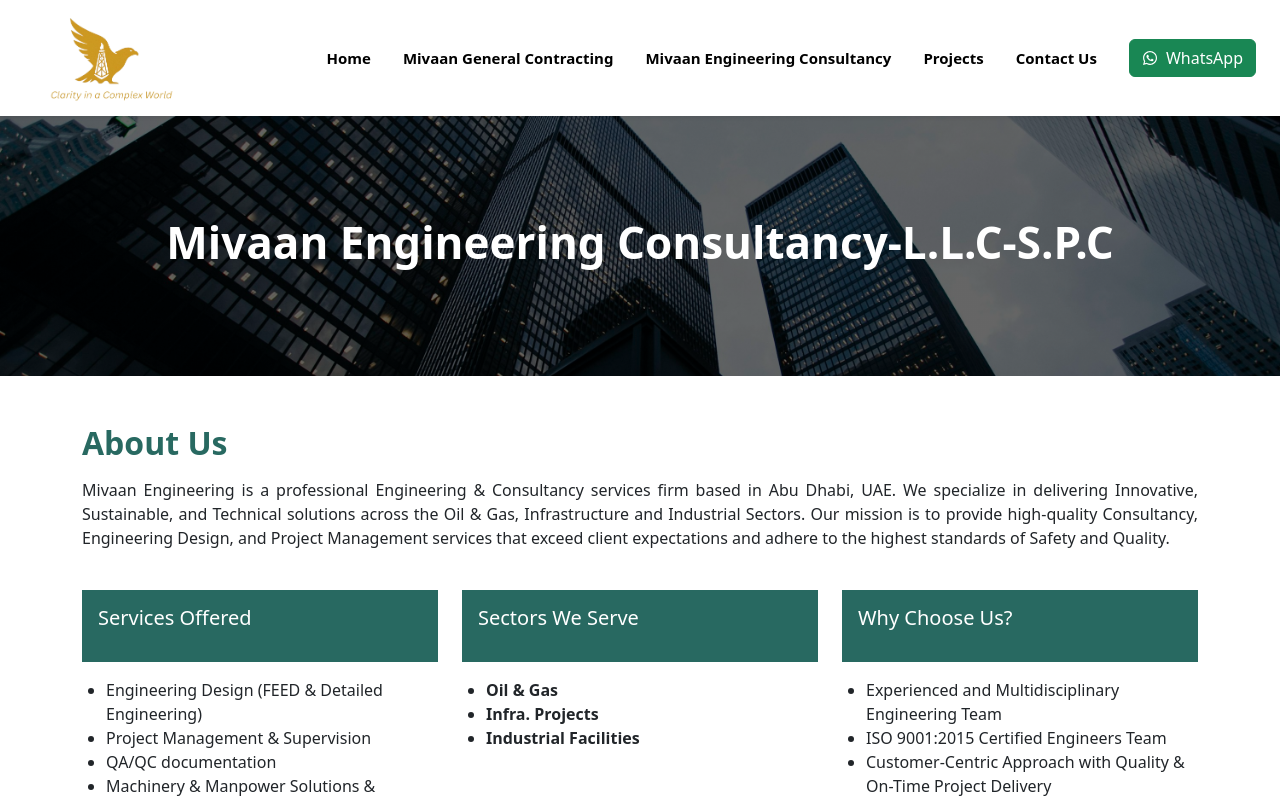
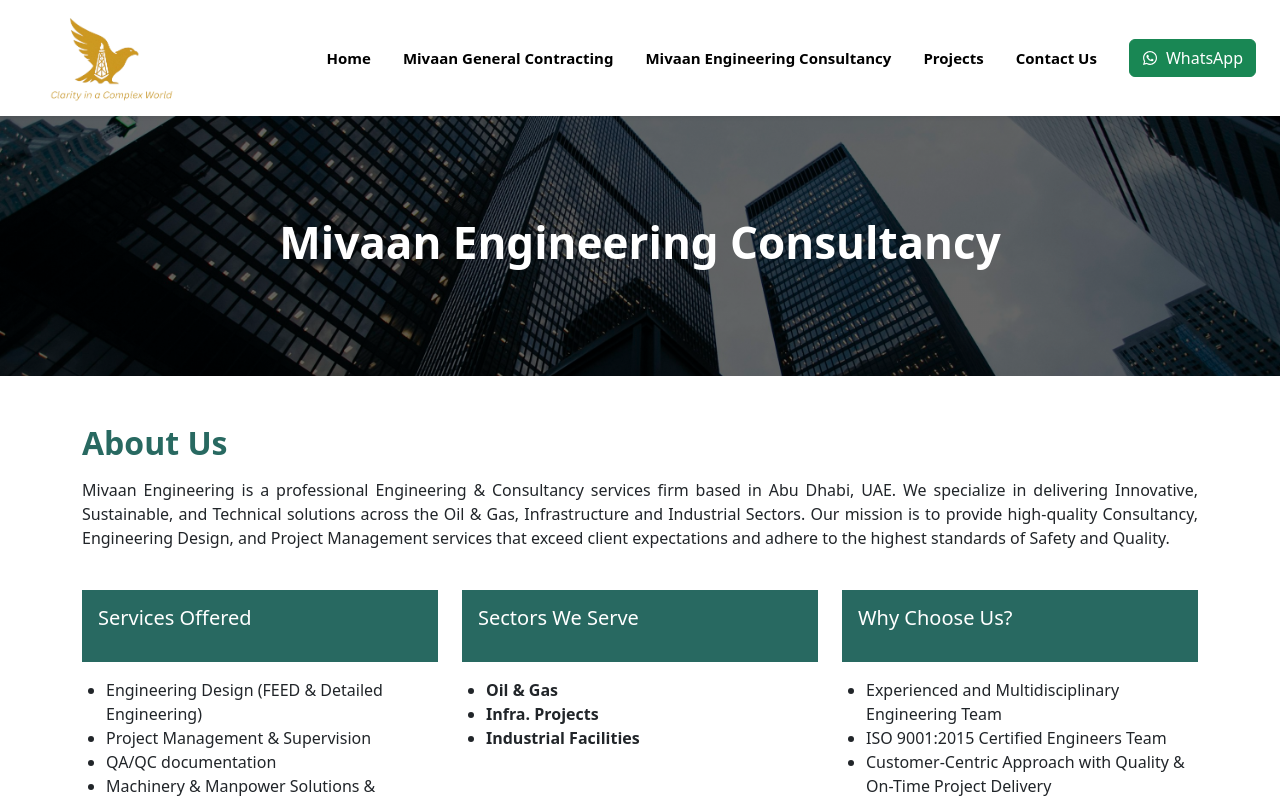
Before and after one commit to mudasarasim/mivaan-engineering-web, a React (Create React App) app: page /MivaanEngineering in a window 1280 px wide. Shown: the top 800 px of the page. Built offline with nearby package versions, Linux system fonts and the light colour scheme.

Commit message:
Removed LLC SPC

```diff
--- a/src/pages/MivaanEngineering.js
+++ b/src/pages/MivaanEngineering.js
@@ -20,7 +20,7 @@
                     padding: '80px 0',
                     textAlign: 'center',
                   }}>
-                  <h2>Mivaan Engineering Consultancy-L.L.C-S.P.C</h2>
+                  <h2>Mivaan Engineering Consultancy</h2>
                 </div>
               </div>
             </div>
```
